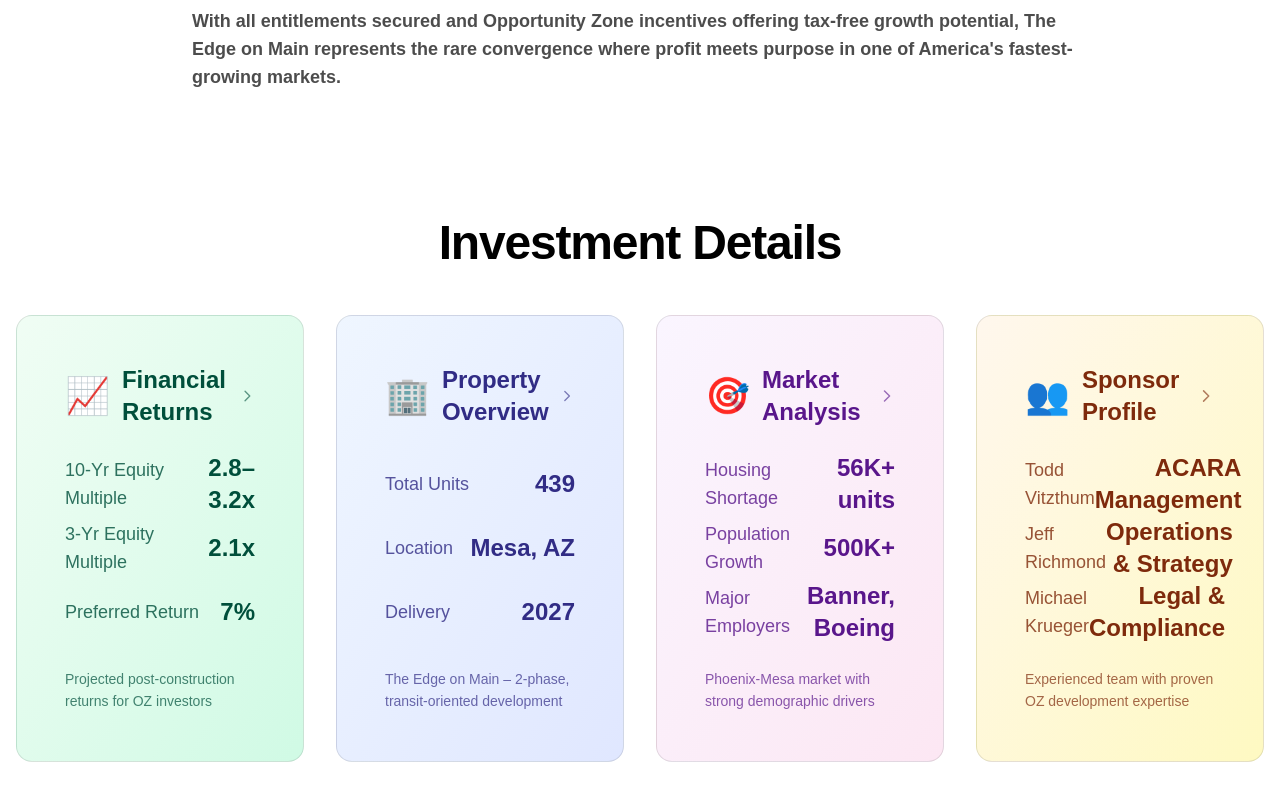
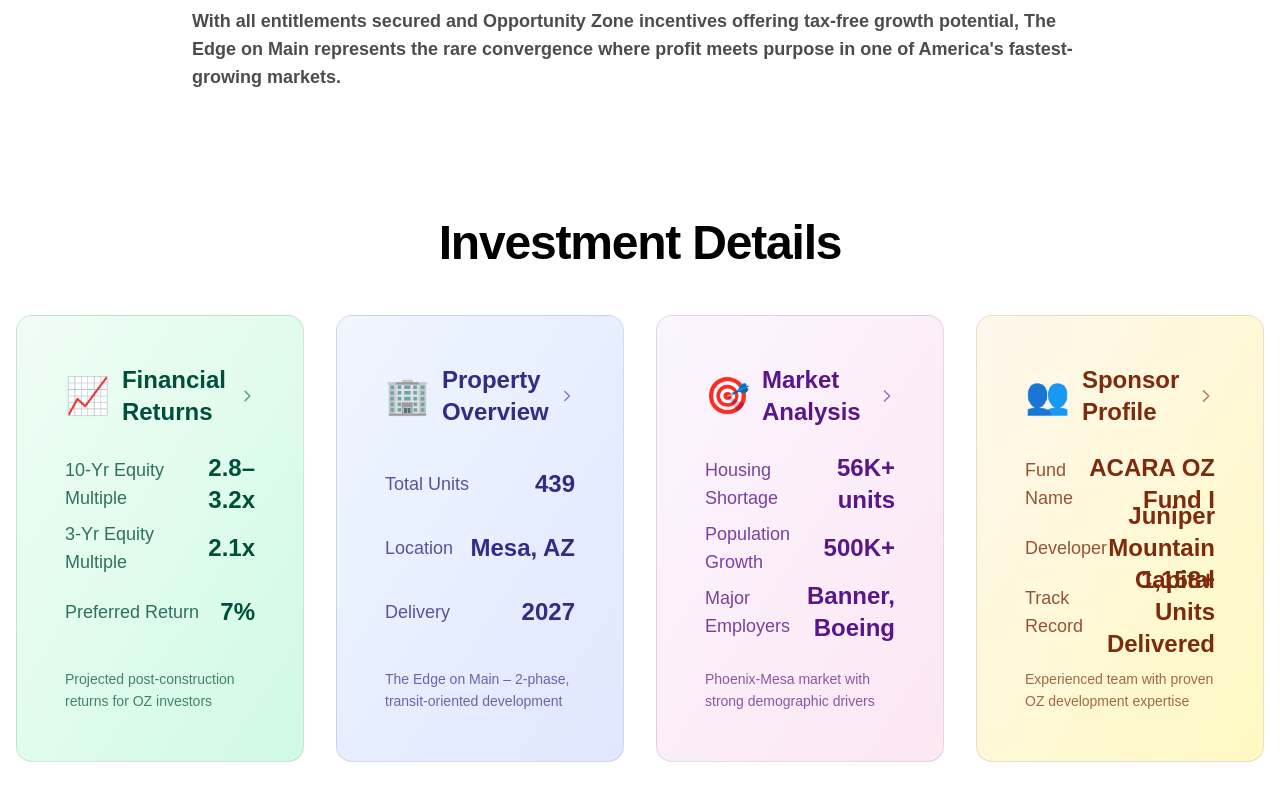
Before and after one commit to paramvora-myacara/oz-dev-dash, a Next.js app: page / in a window 1280 px wide. Shown: the part 1441-2241 px from the top of the page. Built offline with nearby package versions, Linux system fonts and the light colour scheme.

Commit message:
change sponsor card

```diff
--- a/src/app/page.tsx
+++ b/src/app/page.tsx
@@ -85,9 +85,9 @@ export default function InvestmentDashboard() {
       title: "Sponsor Profile",
       icon: "👥",
       keyMetrics: [
-        { label: "Todd Vitzthum", value: "ACARA Management" },
-        { label: "Jeff Richmond", value: "Operations & Strategy" },
-        { label: "Michael Krueger", value: "Legal & Compliance" }
+        { label: "Fund Name", value: "ACARA OZ Fund I" },
+        { label: "Developer", value: "Juniper Mountain Capital" },
+        { label: "Track Record", value: "1,158+ Units Delivered" }
       ],
       summary: "Experienced team with proven OZ development expertise",
       gradient: "from-orange-50 to-yellow-100 dark:from-orange-900/20 dark:to-yellow-900/20",
```
